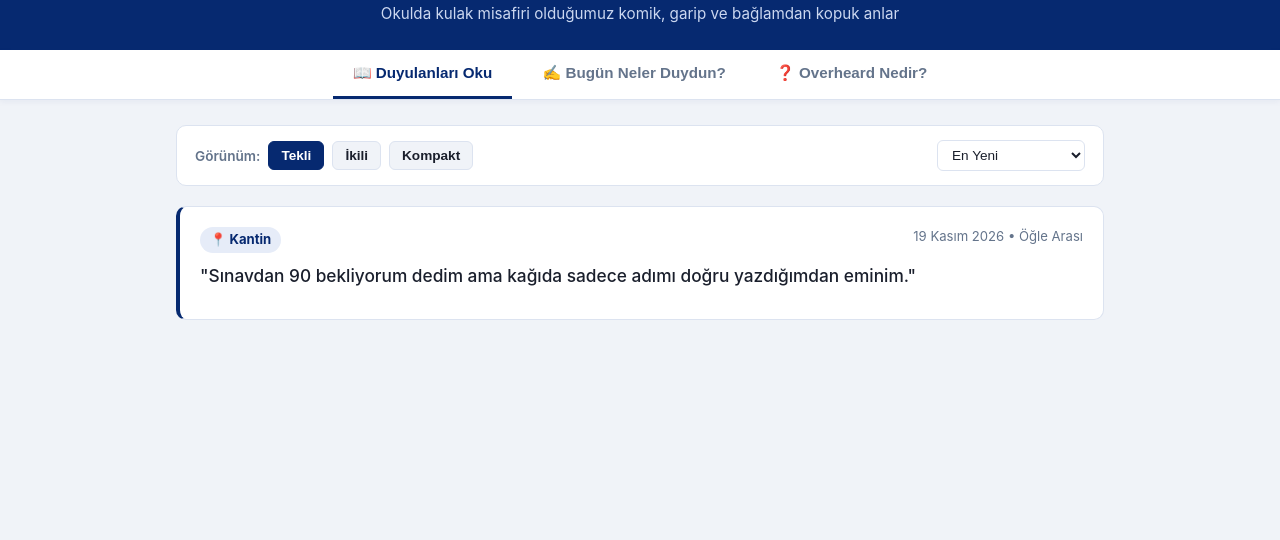
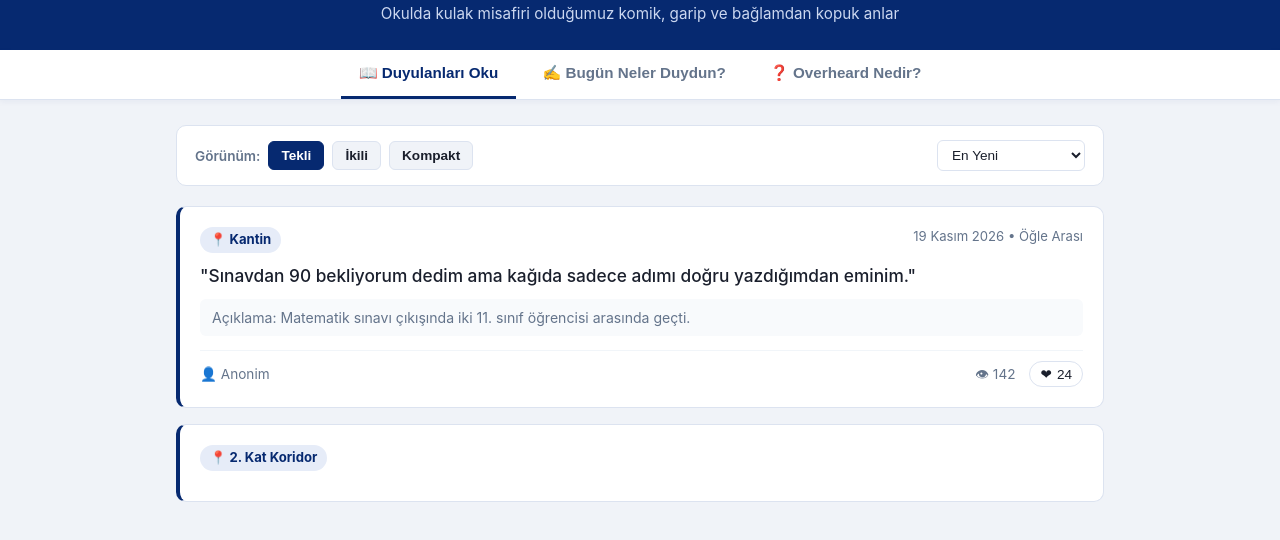
Before and after one commit to mkaloverheard/mkaloverheard.github.io, a plain HTML site: page index.html in a window 1280 px wide. Shown: the part 74-614 px from the top of the page. Drawn offline with Linux system fonts and the light colour scheme.

Commit message:
Update index.html

```diff
--- a/index.html
+++ b/index.html
@@ -24,7 +24,6 @@
             padding: 0;
             line-height: 1.5;
         }
-        /* Üst Başlık */
         header {
             background-color: var(--accent);
             color: #ffffff;
@@ -42,14 +41,13 @@
             font-size: 0.95rem;
             color: #cbd7f0;
         }
-        /* Sekme Menüsü */
         .nav-bar {
             background: var(--card-bg);
             border-bottom: 1px solid var(--border-color);
             display: flex;
             justify-content: center;
-            gap: 10px;
-            padding: 0 15px;
+            gap: 8px;
+            padding: 0 10px;
             position: sticky;
             top: 0;
             z-index: 50;
@@ -58,7 +56,7 @@
         .nav-btn {
             background: none;
             border: none;
-            padding: 14px 20px;
+            padding: 14px 18px;
             font-size: 0.95rem;
             font-weight: 600;
             color: var(--text-muted);
@@ -79,7 +77,6 @@
         .tab-section { display: none; }
         .tab-section.active { display: block; }
 
-        /* Kontrol ve Filtre Çubuğu */
         .controls-bar {
             background: var(--card-bg);
             padding: 14px 18px;
@@ -121,8 +118,6 @@
             background: #fff;
             color: var(--text-main);
         }
-
-        /* Kart Izgara Düzenleri */
         .feed-grid {
             display: grid;
             gap: 16px;
@@ -131,14 +126,9 @@
         .feed-grid.double {
             grid-template-columns: repeat(auto-fill, minmax(400px, 1fr));
         }
-        .feed-grid.compact .quote-card {
-            padding: 14px 18px;
-        }
-        .feed-grid.compact .quote-note {
-            display: none;
-        }
+        .feed-grid.compact .quote-card { padding: 14px 18px; }
+        .feed-grid.compact .quote-note { display: none; }
 
-        /* Overheard Kartı */
         .quote-card {
             background: var(--card-bg);
             border: 1px solid var(--border-color);
@@ -148,11 +138,6 @@
             display: flex;
             flex-direction: column;
             justify-content: space-between;
-            transition: transform 0.15s;
-        }
-        .quote-card:hover {
-            transform: translateY(-2px);
-            box-shadow: 0 6px 15px rgba(6, 41, 112, 0.08);
         }
         .card-top {
             display: flex;
@@ -172,7 +157,6 @@
             font-size: 1.08rem;
             font-weight: 500;
             margin: 0 0 10px 0;
-            color: var(--text-main);
         }
         .quote-note {
             font-size: 0.88rem;
@@ -213,8 +197,6 @@
             border-color: #ef4444;
             color: #dc2626;
         }
-
-        /* Form ve Bilgi Kutusu */
         .box-panel {
             background: var(--card-bg);
             padding: 28px;
@@ -279,25 +261,23 @@
 </header>
 
 <nav class="nav-bar">
-    <button class="nav-btn active" onclick="switchTab(event, 'tab-oku')">📖 Duyulanları Oku</button>
-    <button class="nav-btn" onclick="switchTab(event, 'tab-yaz')">✍️ Bugün Neler Duydun?</button>
-    <button class="nav-btn" onclick="switchTab(event, 'tab-nedir')">❓ Overheard Nedir?</button>
+    <button type="button" class="nav-btn active" data-target="tab-oku">📖 Duyulanları Oku</button>
+    <button type="button" class="nav-btn" data-target="tab-yaz">✍️ Bugün Neler Duydun?</button>
+    <button type="button" class="nav-btn" data-target="tab-nedir">❓ Overheard Nedir?</button>
 </nav>
 
 <div class="container">
 
-    <!-- 1. SEKME: DUYULANLARI OKU -->
     <div id="tab-oku" class="tab-section active">
-
         <div class="controls-bar">
             <div class="view-modes">
                 <span style="font-size:0.85rem; font-weight:600; color:var(--text-muted);">Görünüm:</span>
-                <button class="chip-btn active" onclick="setLayout('single', this)">Tekli</button>
-                <button class="chip-btn" onclick="setLayout('double', this)">İkili</button>
-                <button class="chip-btn" onclick="setLayout('compact', this)">Kompakt</button>
+                <button type="button" class="chip-btn active" data-mode="single">Tekli</button>
+                <button type="button" class="chip-btn" data-mode="double">İkili</button>
+                <button type="button" class="chip-btn" data-mode="compact">Kompakt</button>
             </div>
             <div class="filters">
-                <select id="sortSelect" onchange="sortCards()">
+                <select id="sortSelect">
                     <option value="newest">En Yeni</option>
                     <option value="oldest">En Eski</option>
                     <option value="likes">En Çok Beğeni ❤</option>
@@ -306,12 +286,25 @@
         </div>
 
         <div id="feedGrid" class="feed-grid">
-
-            <!-- Kart 1 -->
             <div class="quote-card" data-date="2026-11-19" data-likes="24">
                 <div>
                     <div class="card-top">
                         <span class="badge-loc">📍 Kantin</span>
                         <span>19 Kasım 2026 • Öğle Arası</span>
                     </div>
-                    <p class="quote-text">"Sınavdan 90 bekliyorum dedim ama kağıda sadece adımı doğru yazdığımdan eminim."</p
+                    <p class="quote-text">"Sınavdan 90 bekliyorum dedim ama kağıda sadece adımı doğru yazdığımdan eminim."</p>
+                    <div class="quote-note">Açıklama: Matematik sınavı çıkışında iki 11. sınıf öğrencisi arasında geçti.</div>
+                </div>
+                <div class="card-bottom">
+                    <span>👤 Anonim</span>
+                    <div class="stats">
+                        <span>👁 142</span>
+                        <button type="button" class="like-btn">❤ <span>24</span></button>
+                    </div>
+                </div>
+            </div>
+
+            <div class="quote-card" data-date="2026-11-18" data-likes="41">
+                <div>
+                    <div class="card-top">
+                        <span class="badge-loc">📍 2. Kat Koridor</span>
```
